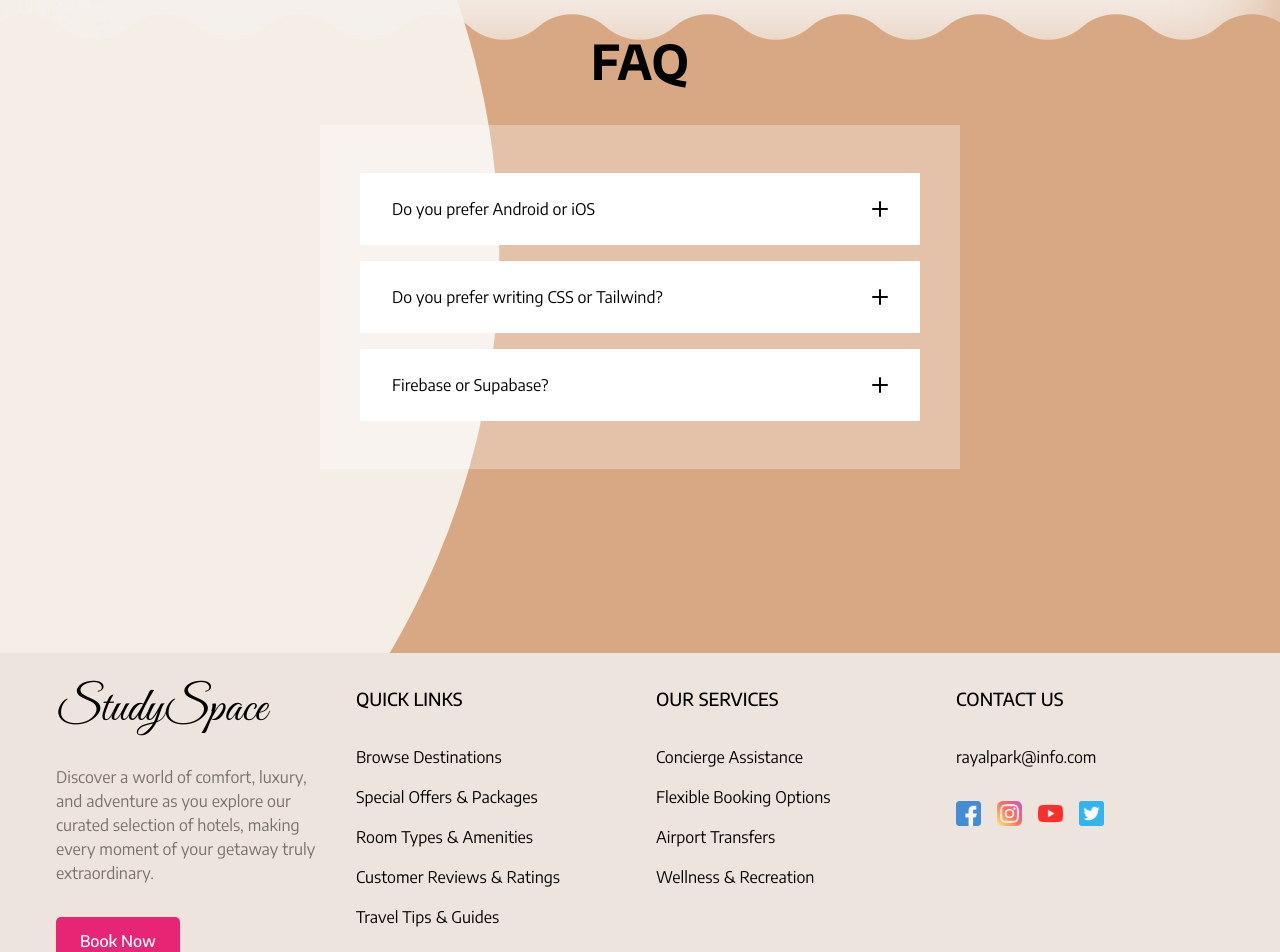
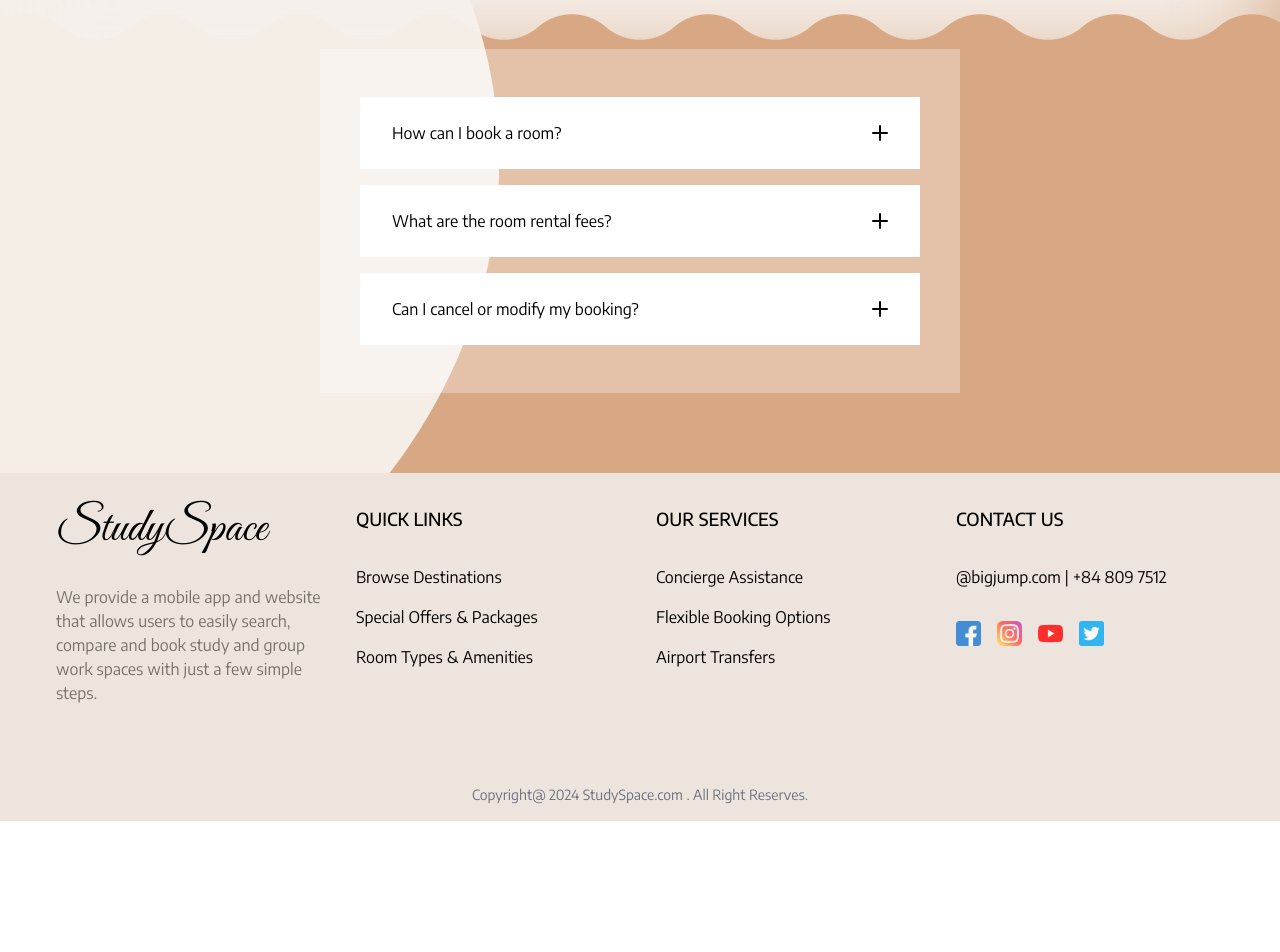
Before and after one commit to ThuongMinhMai/StudySpace, a React (Vite) app: page / in a window 1280 px wide. Shown: the part 7220-8172 px from the top of the page. After the commit the page ends 8041 px from the top, so only its background shows below. Built offline with nearby package versions, Linux system fonts and the light colour scheme.

Commit message:
done for homepage

```diff
--- a/src/components/global/organisms/Faq.tsx
+++ b/src/components/global/organisms/Faq.tsx
@@ -4,18 +4,32 @@ import './Faq.css'
 import './AboutUs.css'
 const FAQ = () => {
   return (
-    <div className='relative bg-[#D7A883] h-screen flex flex-col justify-center items-center mt-36 gap-10'>
-        <div className='box absolute -top-28 left-0'></div>
+    <div className='relative bg-[#D7A883] h-fit py-20 flex flex-col justify-center items-center mt-36 gap-10'>
+      <div className='box absolute -top-28 left-0'></div>
 
       <div className='absolute top-0 -left-80 h-full w-4/5 bg-[#F5EEE7] clip-path-custom-left '></div>
       {/* Content goes here */}
-      <p className='text-5xl z-[10]  font-bold'>FAQ</p>
-
+      <p
+        className='font-paytoneone mb-4 -top-10 text-center relative z-10 text-6xl'
+        style={{
+          background: 'linear-gradient(90deg, #464C52, #C6A083)',
+          WebkitBackgroundClip: 'text',
+          WebkitTextFillColor: 'transparent'
+        }}
+        id='faq'
+      >
+        <span>FAQ</span>
+      </p>
       <div className='p-10 bg-white/30  w-1/2  z-10'>
-
-        <Accordion title='Do you prefer Android or iOS' answer='I like to use iOS products' />
-        <Accordion title='Do you prefer writing CSS or Tailwind?' answer='I like to use Tailwind' />
-        <Accordion title='Firebase or Supabase?' answer='I am using Supabase! lordhsgfskgkhjkchvjhkjshkjdhfkjkfjhgjkdfhgkhdfkjghdkjhk' />
+        <Accordion
+          title='How can I book a room?'
+          answer='Simply visit our website, select your desired room, choose the time slot, and complete the online payment.'
+        />
+        <Accordion title='What are the room rental fees?' answer='I like to use Tailwind' />
+        <Accordion
+          title='Can I cancel or modify my booking?'
+          answer='I am using Supabase! lordhsgfskgkhjkchvjhkjshkjdhfkjkfjhgjkdfhgkhdfkjghdkjhk'
+        />
       </div>
     </div>
   )
--- a/src/components/global/organisms/Footer.tsx
+++ b/src/components/global/organisms/Footer.tsx
@@ -12,10 +12,9 @@ function Footer() {
             <p className='font-greatvibes text-5xl'>StudySpace</p>
           </div>
           <p className='section__description'>
-              Discover a world of comfort, luxury, and adventure as you explore our curated selection of hotels, making
-              every moment of your getaway truly extraordinary.
+            We provide a mobile app and website that allows users to easily search, compare and book study and group
+            work spaces with just a few simple steps.
           </p>
-            <button className='btn'>Book Now</button>
         </div>
         <div className='footer__col'>
           <h4 className='mb-8 text-lg font-medium '>QUICK LINKS</h4>
@@ -35,16 +34,7 @@ function Footer() {
                 Room Types & Amenities
               </a>
             </li>
-              <li>
-                <a href='#' className='transition-colors duration-300 hover:text-[#647C6C] '>
-                  Customer Reviews & Ratings
-                </a>
-              </li>
-              <li>
-                <a href='#' className='transition-colors duration-300 hover:text-[#647C6C] '>
-                  Travel Tips & Guides
-                </a>
-              </li>
+
           </ul>
         </div>
         <div className='footer__col'>
@@ -65,11 +55,7 @@ function Footer() {
                 Airport Transfers
               </a>
             </li>
-              <li>
-                <a href='#' className='transition-colors duration-300 hover:text-[#647C6C] '>
-                  Wellness & Recreation
-                </a>
-              </li>
+
           </ul>
         </div>
         <div className='footer__col'>
@@ -77,7 +63,7 @@ function Footer() {
           <ul className='footer__links list-none grid gap-4'>
             <li>
               <a href='#' className='transition-colors duration-300 hover:text-[#647C6C] '>
-                  rayalpark@info.com
+              @bigjump.com | +84 809 7512
               </a>
             </li>
           </ul>
@@ -114,7 +100,7 @@ function Footer() {
         </div>
       </div>
       <div className='footer__bar p-4 text-sm text-gray-500 text-center'>
-          Copyright © 2023 Web Design Mastery. All rights reserved.
+      Copyright@ 2024 StudySpace.com . All Right Reserves.
       </div>
     </footer>
   )
--- a/src/components/global/organisms/HeaderHomePage.tsx
+++ b/src/components/global/organisms/HeaderHomePage.tsx
@@ -105,7 +105,7 @@ function HeaderHomePage() {
           <li>
             <a
               className={`relative isolate pb-2 transition-all duration-300 ${isMenuOpen ? 'text-white' : ''}`}
-              href='#contact'
+              href='#faq'
             >
               FAQ
             </a>
```
Also changed, not shown: src/components/global/molecules/Accordion.tsx (+20 -29 lines). Lines whose indentation alone changed are shown as unchanged.
